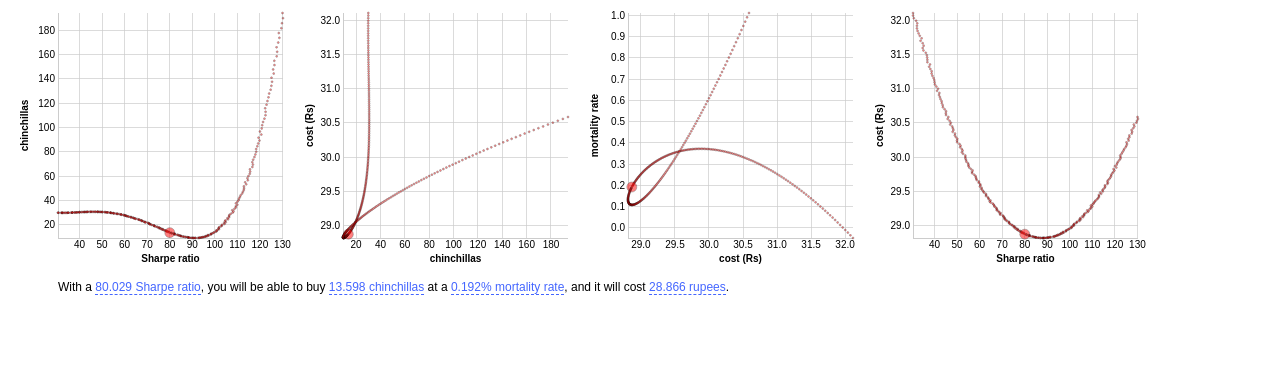
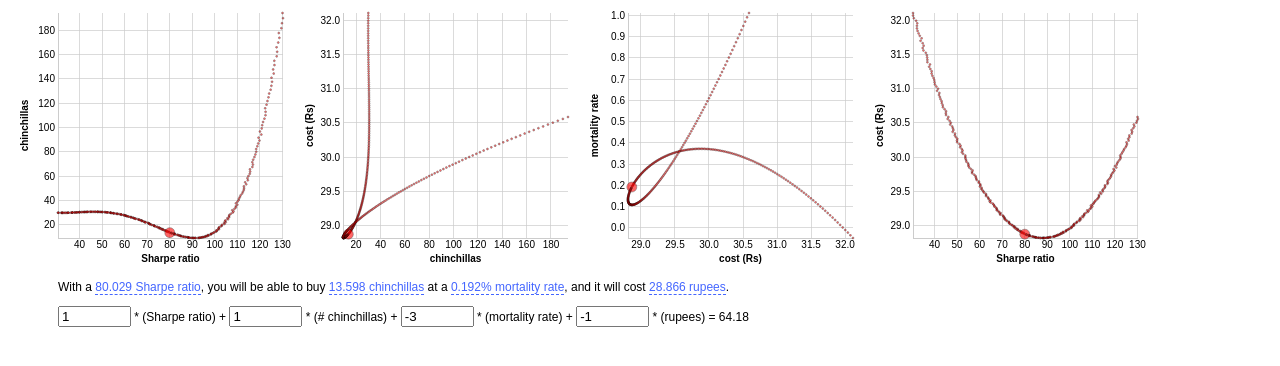
Before and after one commit to echen/dangle, a plain HTML site: page index.html in a window 1280 px wide. Drawn offline with Linux system fonts and the light colour scheme.

Commit message:
Adding an equation to define an overall metric.

```diff
--- a/index.html
+++ b/index.html
@@ -53,10 +53,14 @@
 			tangle.setValue("sharpe", sharpes[i]);
 		}
 
-		makeScatterplot(sharpes, chinchillas, "Sharpe ratio", "chinchillas", tangleUpdater);
-		makeScatterplot(chinchillas, costs, "chinchillas", "cost (Rs)", tangleUpdater);
-		makeScatterplot(costs, mortalityRates, "cost (Rs)", "mortality rate", tangleUpdater);
-		makeScatterplot(sharpes, costs, "Sharpe ratio", "cost (Rs)", tangleUpdater);
+		function tangleUpdater2() {
+			return d3.range(sharpes.length).map(function(i) { return tangle.getValue("a") * sharpes[i] + tangle.getValue("b") * chinchillas[i] + tangle.getValue("c") * mortalityRates[i] + tangle.getValue("d")  + costs[i]; });
+		}
+
+		makeScatterplot(sharpes, chinchillas, "Sharpe ratio", "chinchillas", tangleUpdater, tangleUpdater2);
+		makeScatterplot(chinchillas, costs, "chinchillas", "cost (Rs)", tangleUpdater, tangleUpdater2);
+		makeScatterplot(costs, mortalityRates, "cost (Rs)", "mortality rate", tangleUpdater, tangleUpdater2);
+		makeScatterplot(sharpes, costs, "Sharpe ratio", "cost (Rs)", tangleUpdater, tangleUpdater2);
 	</script>
 
 	<p>
@@ -70,6 +74,18 @@
 		<span data-var="cost" class="TKAdjustableNumber" data-format="%.3f" data-min="0" data-max="33" data-step=".05"> rupees</span>.
 	</p>
 
+	<p>
+		<span data-var="a" data-format="%.0f" class="TKNumberField"></span> * (Sharpe ratio)
+		+
+		<span data-var="b" data-format="%.2f" class="TKNumberField"></span> * (# chinchillas)
+		+
+		<span data-var="c" data-format="%.2f" class="TKNumberField"></span> * (mortality rate)
+		+
+		<span data-var="d" data-format="%.2f" class="TKNumberField"></span> * (rupees)
+		=
+		<span data-var="metric" data-format="%.2f" ></span>
+	</p>
+
 </body>
 
 </html>
--- a/javascripts/helpers.js
+++ b/javascripts/helpers.js
@@ -26,3 +26,16 @@ Array.prototype.indexOfGreatestLessThan = function(val) {
 	}
 	return minIndex;
 }
+
+function round(val, d) {
+  var power = Math.pow(10, d);
+  return Math.round(val * power) / power;
+}
+
+Array.prototype.max = function() {
+  return Math.max.apply(null, this)
+}
+
+Array.prototype.min = function() {
+  return Math.min.apply(null, this)
+}
--- a/javascripts/scatterplot.js
+++ b/javascripts/scatterplot.js
@@ -5,7 +5,9 @@
  * tangleUpdater: a function called when a new point is selected,
  *   in order to update the Tangle side of things,
  */
-function makeScatterplot(xdata, ydata, xlab, ylab, tangleUpdater) {
+function makeScatterplot(xdata, ydata, xlab, ylab, tangleUpdater, tangleUpdater2) {
+
+  var ramp = d3.scale.linear().domain([0, 1]).range(["white", "red"]);
 
 	var data = d3.range(xdata.length).map(function(i) {
 	  return [xdata[i], ydata[i]];
@@ -22,7 +24,7 @@ function makeScatterplot(xdata, ydata, xlab, ylab, tangleUpdater) {
 
 	var gridlineOpacity       = 0.7,
 	    pointRadius           = 1,
-	    selectedPointRadius   = 5;
+	    selectedPointRadius   = 50;
 
 	var vis =
 	  d3.select("body")
@@ -142,7 +144,7 @@ function makeScatterplot(xdata, ydata, xlab, ylab, tangleUpdater) {
 	    .attr("index", function(d, i) { return i; })
 	    .attr("cx", function(d) { return x(d[0]); })
 	    .attr("cy", function(d) { return y(d[1]); })
-	    .attr("r", pointRadius);
+	    .attr("r", 5);
 
   /*
    * Clip so that only mouseovers within the graph grid
@@ -188,7 +190,7 @@ function makeScatterplot(xdata, ydata, xlab, ylab, tangleUpdater) {
     .on("mouseover", function(d, i) {
       // Unselect previous points.
       // TODO: It's probably better to use the mouseout event to do
-      // this instead, but I'm not sure how to make the point persist
+      // this instead, but then I'm not sure how to make the point persist
       // if you move outside the box...
       d3.selectAll("circle").attr("r", pointRadius);
 
@@ -198,6 +200,12 @@ function makeScatterplot(xdata, ydata, xlab, ylab, tangleUpdater) {
 
       // New point has been selected! Update Tangle as well.
       tangleUpdater(i);
+      // TODO: Hack, can't figure out what's going on.
+      /*var metrics = tangleUpdater2();
+      var min = metrics.min();
+      var diff = metrics.max() - metrics.min();
+      circles.attr("fill", function(d, i) { return ramp((metrics[i] - min) / diff); });
+      circles.attr("size", function(d, i) { return ramp((metrics[i] - min) / diff * 10); });*/
     })
     /*.on("mouseout", function(d, i) {
       d3.selectAll("circle[index='" + i + "']")
--- a/javascripts/tangle-setup.js
+++ b/javascripts/tangle-setup.js
@@ -1,4 +1,5 @@
 var tangle;
+
 
 function setUpTangle() {
 
@@ -6,6 +7,10 @@ function setUpTangle() {
 
 		initialize: function () {
 			this.sharpe = sharpes[sharpes.length / 2];
+      this.a = 1;
+      this.b = 1;
+      this.c = -3;
+      this.d = -1;
 		},
 
 		update: function () {
@@ -58,6 +63,13 @@ function setUpTangle() {
 
 			d3.selectAll("circle[index='" + i + "']")
         .attr("r", 5);
+
+  		this._a = this.a;
+		  this._b = this.b;
+		  this._c = this.c;
+      this._d = this.d;
+
+			this.metric = this.a * this.sharpe + this.b * this.chinchilla + this.c * this.mortalityRate + this.d * this.cost;
 		}
 	});
 }
--- a/stylesheets/main.css
+++ b/stylesheets/main.css
@@ -19,7 +19,7 @@ circle.dot {
   fill: red;
   stroke: black;
   stroke-width: 0.5;
-  opacity: 0.5;
+  opacity: 0.6;
 }
 
 rect {
```
